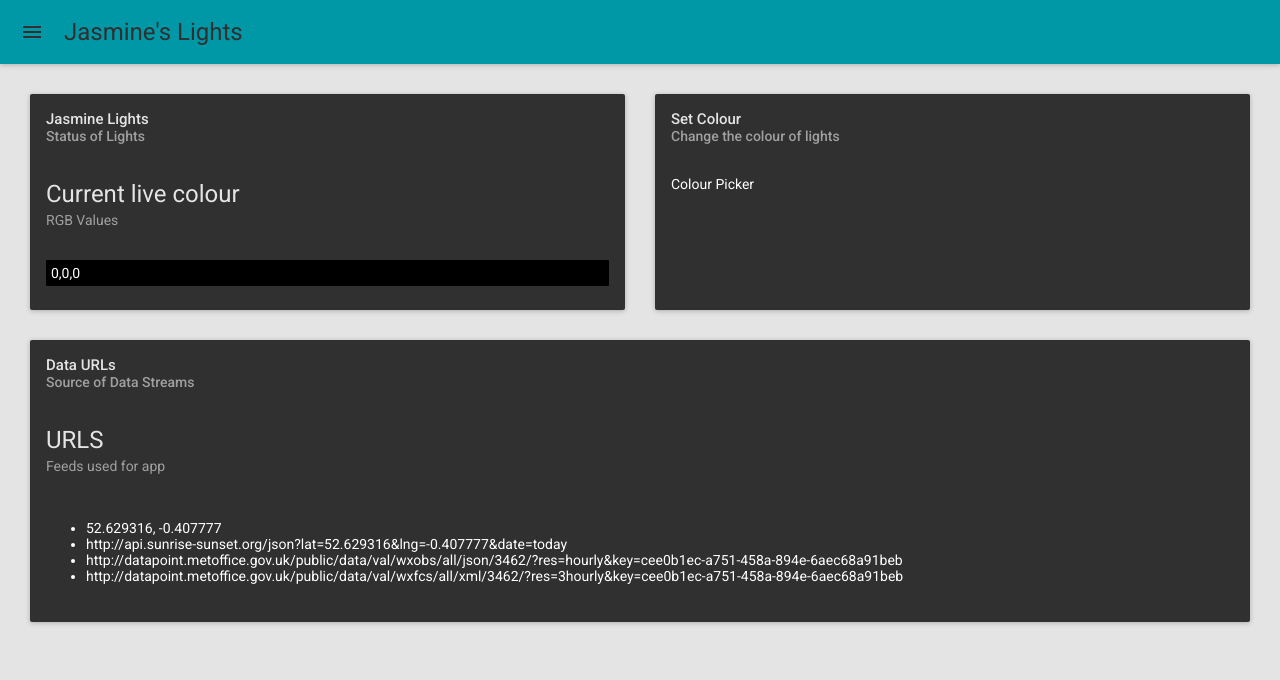
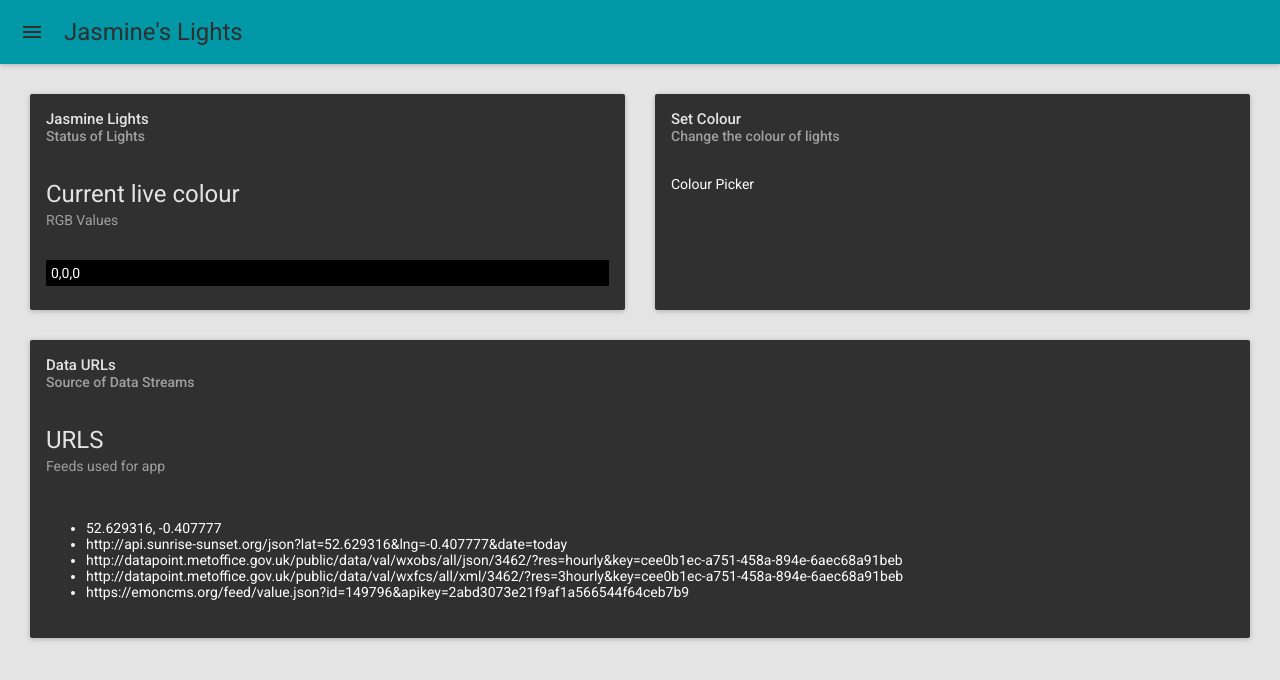
Before and after one commit to axshaw/RGB_LED_lights, a React (Create React App) app in the folder lights-web/: page / in a window 1280 px wide. Shown: the top 680 px of the page. Built offline with nearby package versions, Linux system fonts and the light colour scheme.

Commit message:
:construction: added URI for emoncms current temperature json feed

```diff
--- a/lights-web/src/DataSets.js
+++ b/lights-web/src/DataSets.js
@@ -18,6 +18,7 @@ class DataSets extends React.Component    {
 					<li>http://api.sunrise-sunset.org/json?lat=52.629316&lng=-0.407777&date=today</li>
 					<li>http://datapoint.metoffice.gov.uk/public/data/val/wxobs/all/json/3462/?res=hourly&key=cee0b1ec-a751-458a-894e-6aec68a91beb</li>
 					<li>http://datapoint.metoffice.gov.uk/public/data/val/wxfcs/all/xml/3462/?res=3hourly&key=cee0b1ec-a751-458a-894e-6aec68a91beb</li>
+					<li>https://emoncms.org/feed/value.json?id=149796&apikey=2abd3073e21f9af1a566544f64ceb7b9</li>
 				</ul>
 			</CardText>
 		</Card>
```
